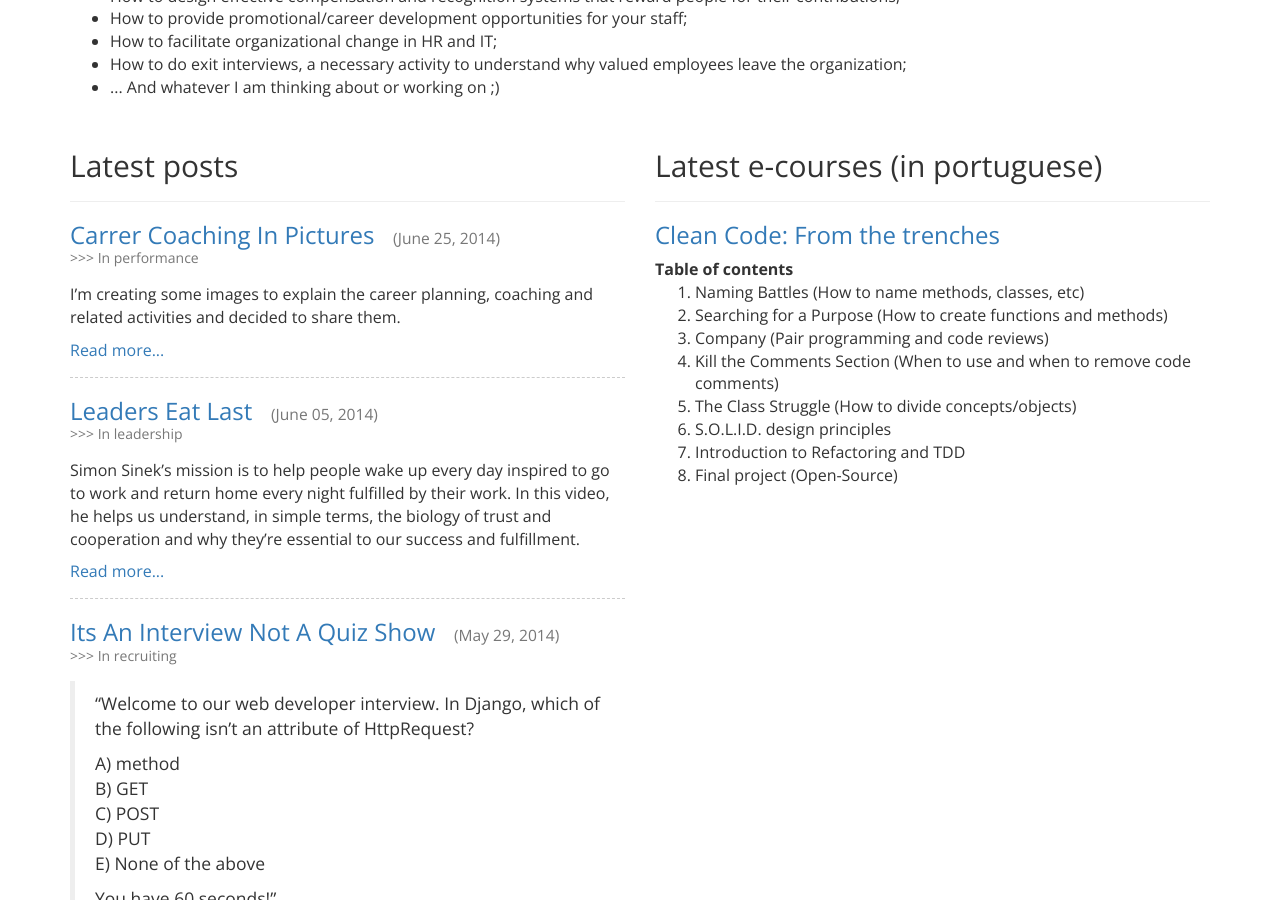
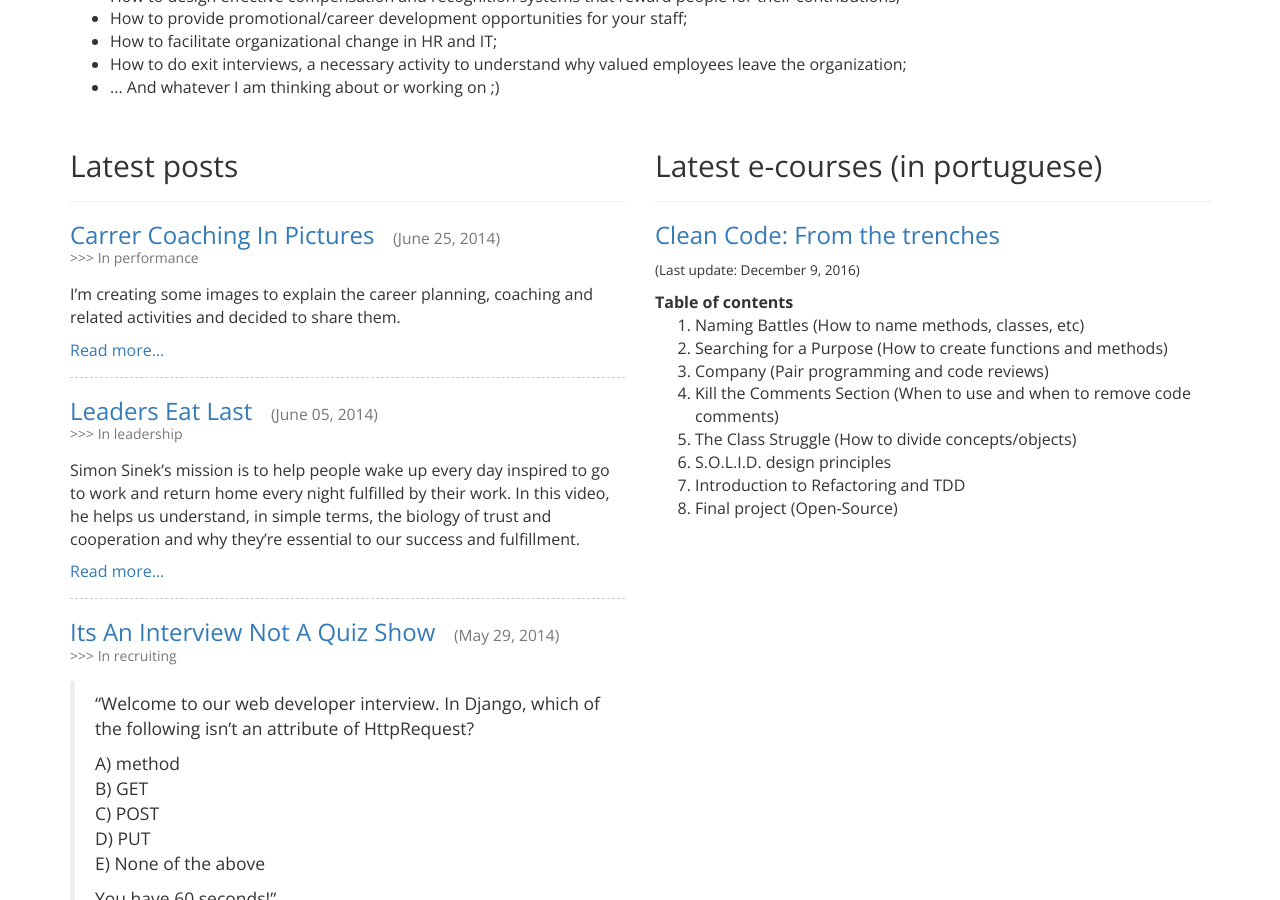
Before and after one commit to Hbas/hbas.github.io, a Jekyll site: the page built from index.html, in a window 1280 px wide and 900 px high, scrolled down 742 px. Built offline with Jekyll 4.4.1, drawn with Linux system fonts in a browser that asks for light colours; nearby versions of some CDN libraries.

Commit message:
Improving home screen

```diff
--- a/index.html
+++ b/index.html
@@ -55,6 +55,7 @@ layout: default
     </div>
     <div class="post-excerpt">
       <h3><a href="/courses/codigolimpo">Clean Code: From the trenches</a></h3>
+      <p><small>(Last update: December 9, 2016)</small></p>
       <div>
         <strong>Table of contents</strong>
         <ol>
```
